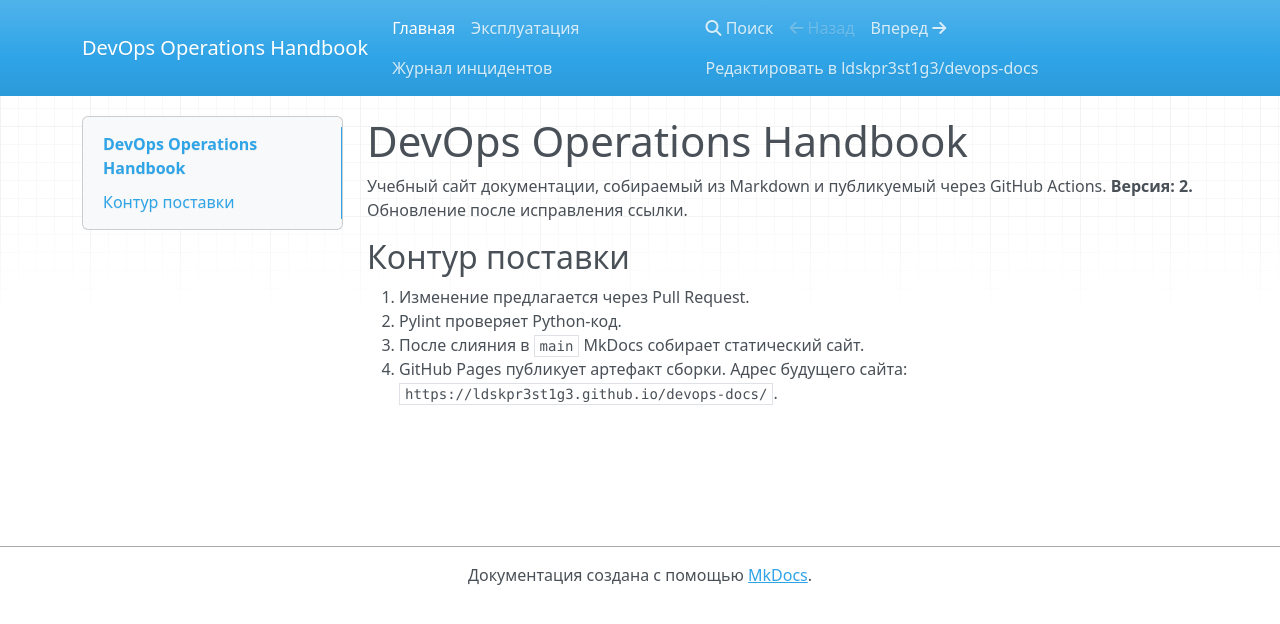
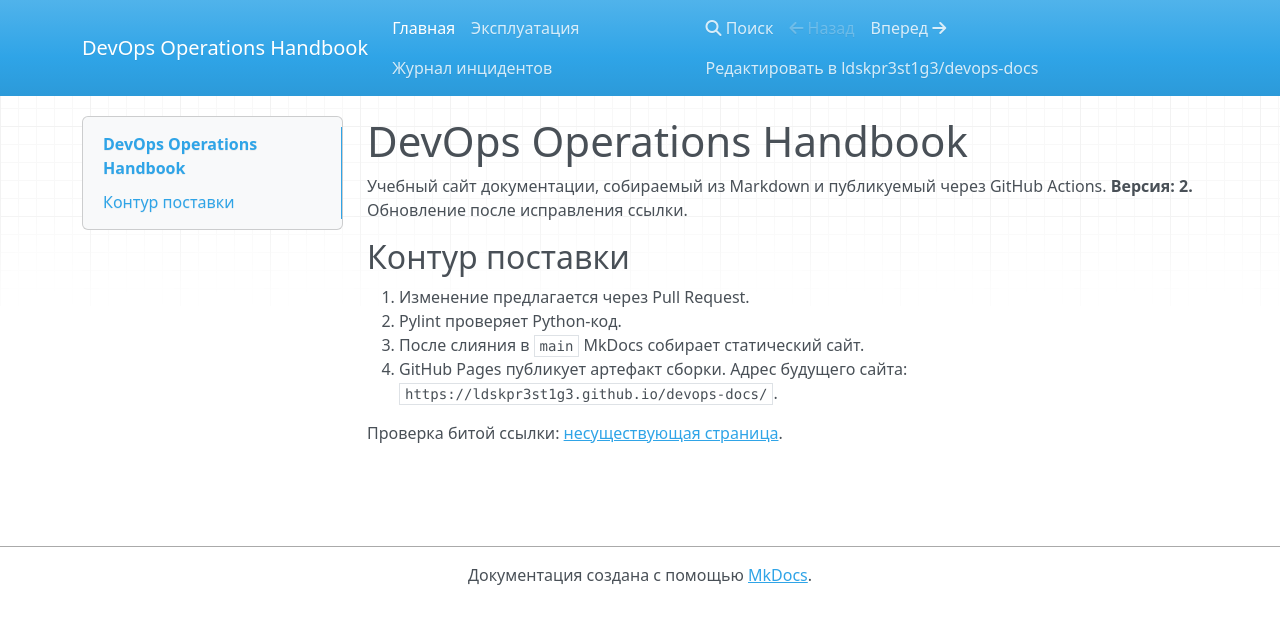
Before and after one commit to ldskpr3st1g3/devops-docs, an MkDocs documentation site: the page built from docs/index.md, in a window 1280 px wide. Shown: the top 624 px of the page. Built offline with MkDocs 1.6.1, drawn with Linux system fonts in a browser that asks for light colours; nearby versions of some CDN libraries.

Commit message:
docs: add broken link for CI validation test

```diff
--- a/docs/index.md
+++ b/docs/index.md
@@ -7,3 +7,5 @@
 3. После слияния в `main` MkDocs собирает статический сайт.
 4. GitHub Pages публикует артефакт сборки.
 Адрес будущего сайта: `https://ldskpr3st1g3.github.io/devops-docs/`.
+
+Проверка битой ссылки: [несуществующая страница](missing-page.md).
```
